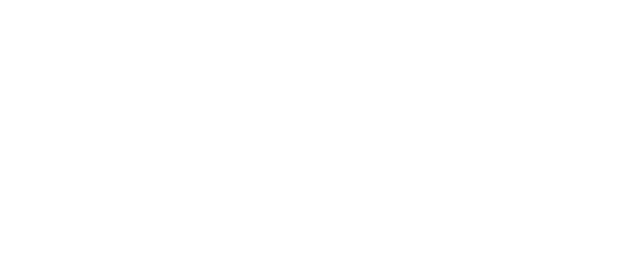
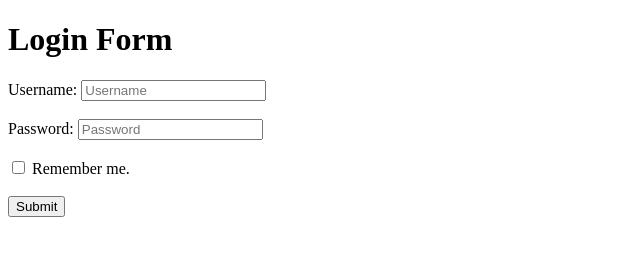
Before and after one commit to acciojob/remember-me-login-form-deepikas19998-art, a website: page main.html in a window 1280 px wide. Shown: the whole page, without its empty margins (0-640 px from the left). Drawn offline with Linux system fonts and the light colour scheme.

Commit message:
created a submission

```diff
--- a/main.html
+++ b/main.html
@@ -1,16 +1,31 @@
 <!DOCTYPE html>
+<html>
+  <head>
+    <title>Login Form</title>
+    <style>
+      #existing {
+        display: none; /* Hidden initially */
+      }
+    </style>
+  </head>
+  <body>
+    <h1>Login Form</h1>
 
-<html>
+    <form id="login-form">
+      <label for="username">Username:</label>
+      <input type="text" id="username" placeholder="Username" /><br /><br />
 
-<head>
-	<link rel="stylesheet" href="styles.css">
-</head>
+      <label for="password">Password:</label>
+      <input type="password" id="password" placeholder="Password" /><br /><br />
 
-<body>
-	<!-- the entire body must be written by student -->
-    <script type="text/javascript" src="./script.js">
-</script>
+      <input type="checkbox" id="checkbox" />
+      <label for="checkbox">Remember me.</label><br /><br />
 
-</body>
+      <input type="submit" id="submit" value="Submit" />
+    </form>
 
+    <button id="existing">Login as existing user</button>
+
+    <script src="script.js"></script>
+  </body>
 </html>
```
